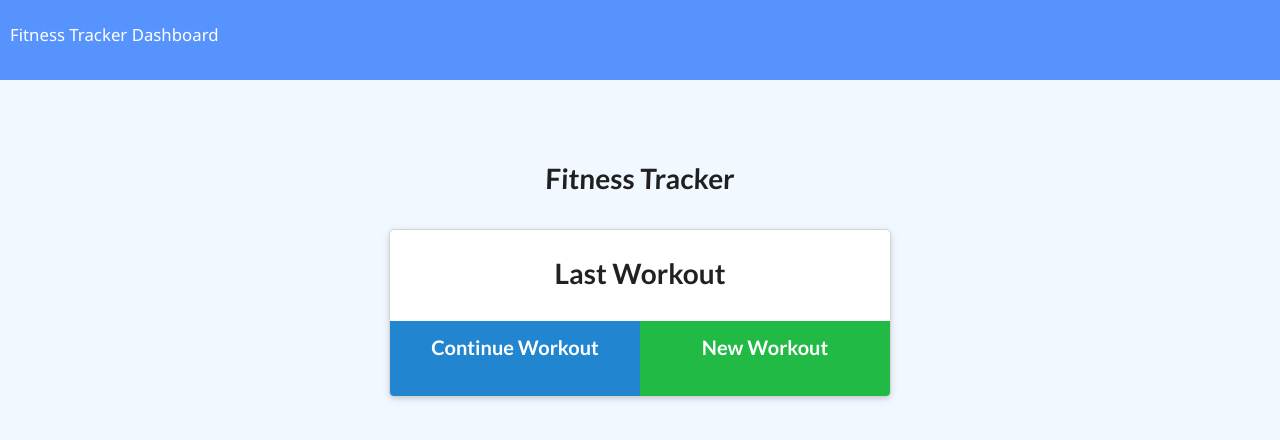
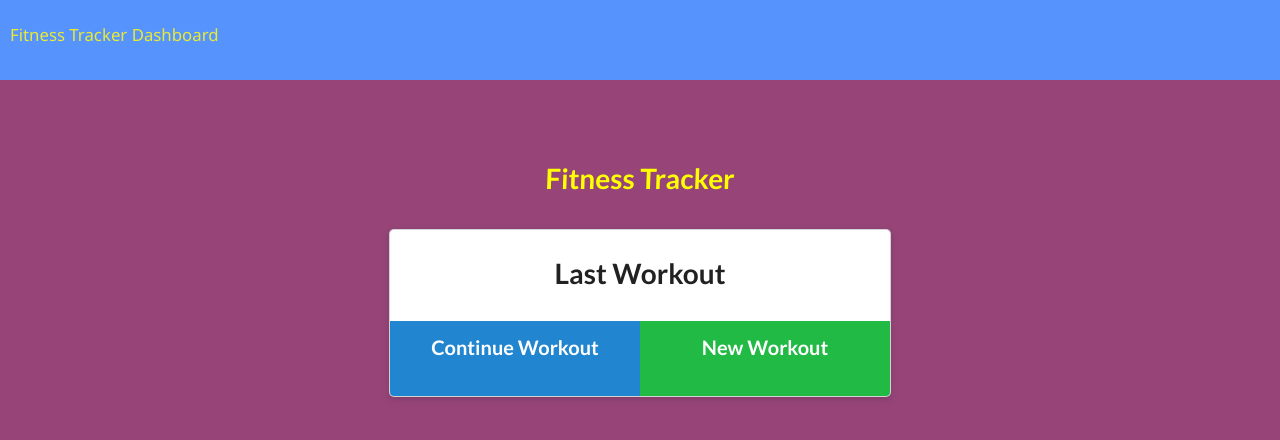
Before and after one commit to Guled06/workout_tracker, a website: page public/index.html in a window 1280 px wide. Drawn offline with nearby package versions, Linux system fonts and the light colour scheme; no server answers.

Commit message:
changed the wrapper color, the h1 color and the nav text color on top of the page

```diff
--- a/public/style.css
+++ b/public/style.css
@@ -18,7 +18,7 @@ body {
 
 nav {
   background-color: #5793fd;
-  color: #ffffff;
+  color: #e8eb33;
   height: 80px;
   padding: 10px;
   line-height: 3;
@@ -46,6 +46,7 @@ header {
 
 header h1 {
   transform: skewX(-2deg);
+  color: yellow;
 }
 
 select {
@@ -100,7 +101,7 @@ input {
 }
 
 .wrapper {
-  background-color: #f2f8ff;
+  background-color: #974578;
   padding-bottom: 100px;
 }
 
```
